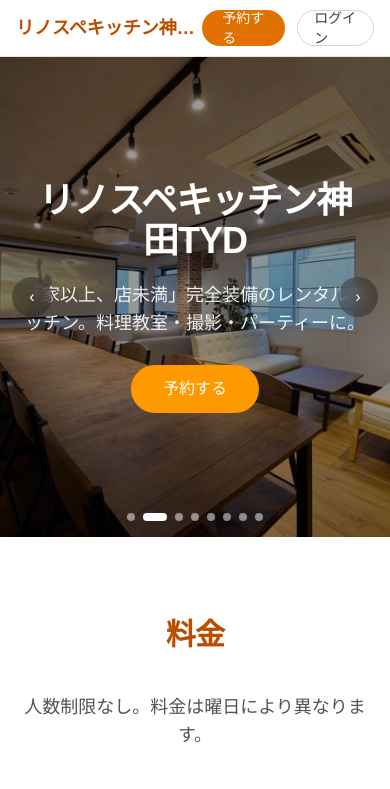
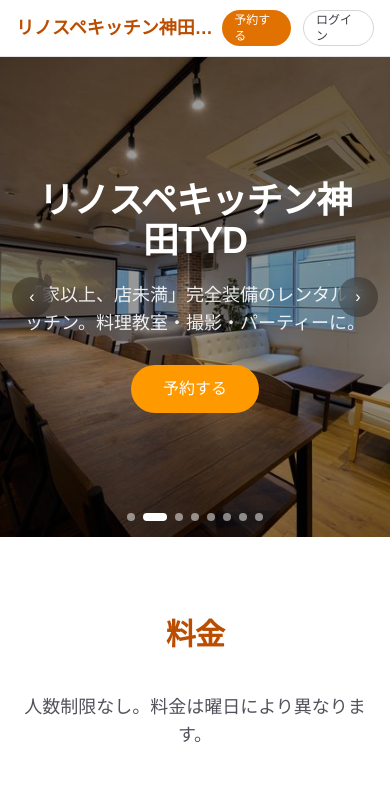
Before and after one commit to takuro-inoue1913/rental-kitchen, a Next.js app: page / in a window 390 px wide. Shown: the top 789 px of the page. Built offline with nearby package versions, Linux system fonts and the light colour scheme; no server answers.

Commit message:
fix: ヘッダーのボタンをスマホ表示に最適化
予約する・ログインボタンのパディングとフォントサイズを
モバイルでは小さく（px-3, text-xs）し、sm以上で元のサイズに戻す

https://claude.ai/code/session_01138FiznqqGafpi1xRQ7UZ7

```diff
--- a/src/app/_components/HeaderClient.tsx
+++ b/src/app/_components/HeaderClient.tsx
@@ -66,7 +66,7 @@ export function HeaderClient({ user, isAdmin = false }: Props) {
           {!pathname.startsWith("/reserve") && (
             <LoadingLink
               href="/reserve"
-              className="h-9 rounded-full bg-amber-600 px-5 text-sm text-white font-medium transition-colors hover:bg-amber-700"
+              className="h-9 rounded-full bg-amber-600 px-3 sm:px-5 text-xs sm:text-sm text-white font-medium transition-colors hover:bg-amber-700"
             >
               予約する
             </LoadingLink>
@@ -133,7 +133,7 @@ export function HeaderClient({ user, isAdmin = false }: Props) {
           ) : (
             <LoadingLink
               href="/auth/login"
-              className="h-9 rounded-full border border-zinc-300 px-4 text-sm text-zinc-700 font-medium transition-colors hover:bg-zinc-50"
+              className="h-9 rounded-full border border-zinc-300 px-3 sm:px-4 text-xs sm:text-sm text-zinc-700 font-medium transition-colors hover:bg-zinc-50"
             >
               ログイン
             </LoadingLink>
```
